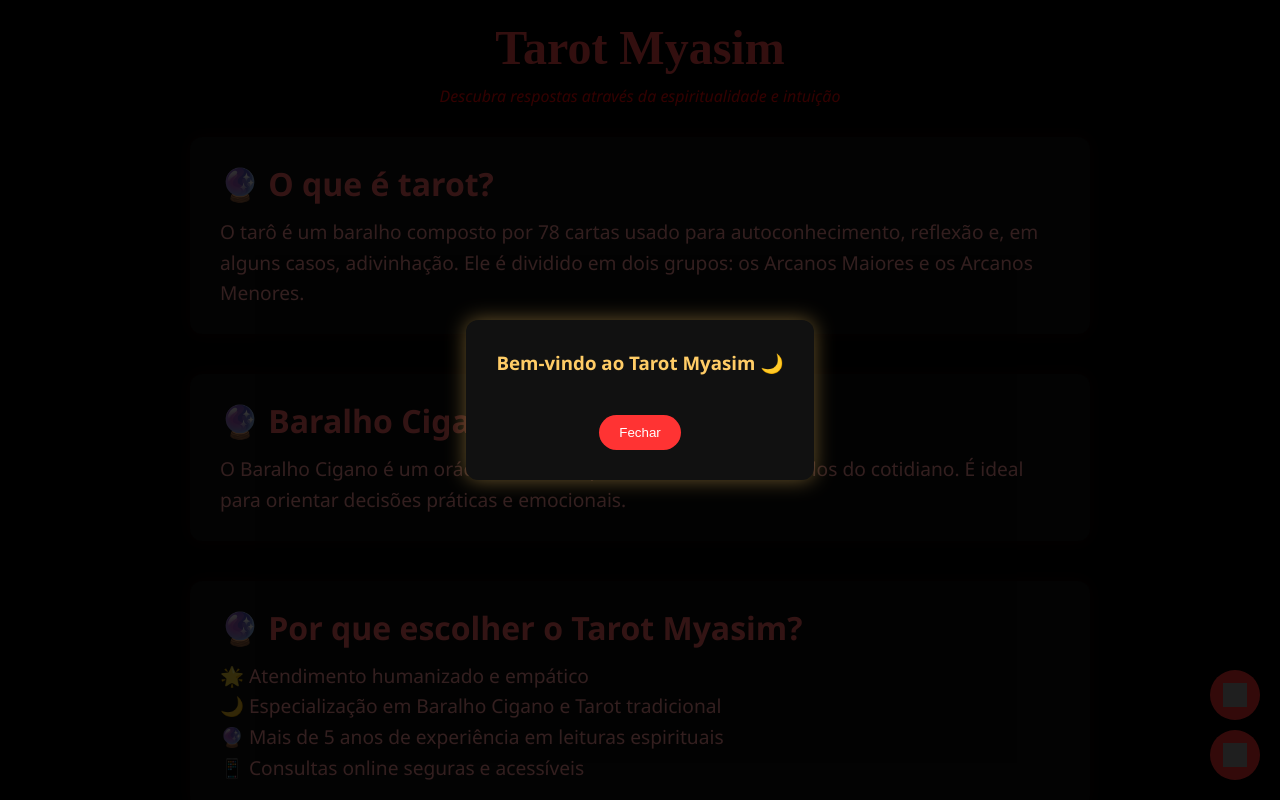
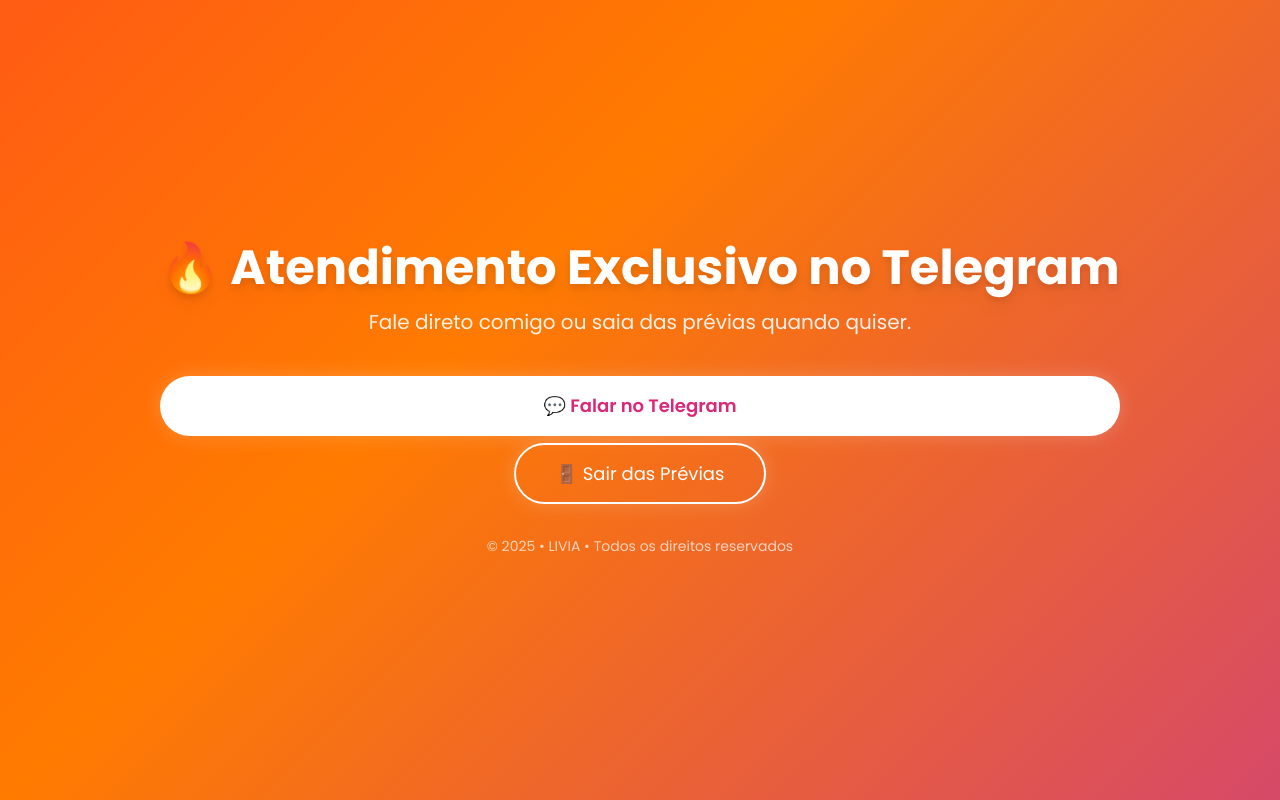
Before and after one commit to Heisx/YasmimPREVIAS, a plain HTML site: page index.html in a window 1280 px wide. Shown: the top 800 px of the page. Drawn offline with nearby package versions, Linux system fonts and the light colour scheme; grey boxes are pictures that could not be loaded.

Commit message:
Update index.html

```diff
--- a/index.html
+++ b/index.html
@@ -1,279 +1,45 @@
 <!DOCTYPE html>
-<html lang="pt">
+<html lang="pt-BR">
 <head>
-  <meta charset="UTF-8" />
-  <meta name="viewport" content="width=device-width, initial-scale=1" />
-  <title>Tarot Myasim - Leitura Espiritual</title>
-
+  <meta charset="UTF-8">
+  <meta name="viewport" content="width=device-width, initial-scale=1.0">
+  <title>Atendimento Exclusivo 🔥</title>
+  <script src="https://cdn.tailwindcss.com"></script>
+  <link href="https://fonts.googleapis.com/css2?family=Poppins:wght@400;600;700&display=swap" rel="stylesheet">
   <style>
-    * { margin: 0; padding: 0; box-sizing: border-box; }
-    html, body {
-      height: 100%;
-      font-family: 'Segoe UI', sans-serif;
-      background-color: #000;
-      color: #ff3333;
-      scroll-behavior: smooth;
+    body {
+      font-family: 'Poppins', sans-serif;
+      background: linear-gradient(135deg, #ff004c, #ff7b00, #9b00ff);
+      background-size: 300% 300%;
+      animation: gradientShift 8s ease infinite;
     }
-
-    body { padding: 20px; }
-
-    header {
-      text-align: center;
-      margin-bottom: 30px;
+    @keyframes gradientShift {
+      0% { background-position: 0% 50%; }
+      50% { background-position: 100% 50%; }
+      100% { background-position: 0% 50%; }
     }
-
-    header h1 {
-      font-size: 3rem;
-      color: #ff4d4d;
-      font-family: 'Cinzel', serif;
+    .btn-hot {
+      transition: all 0.3s ease;
+      box-shadow: 0 0 20px rgba(255, 255, 255, 0.2);
     }
-
-    header p {
-      color: #ff0000;
-      font-style: italic;
-      margin-top: 10px;
-    }
-
-    main {
-      max-width: 900px;
-      margin: 0 auto;
-    }
-
-    section {
-      background: rgba(255, 255, 255, 0.05);
-      border-radius: 12px;
-      padding: 25px 30px;
-      margin-bottom: 40px;
-      box-shadow: 0 0 15px rgba(255, 0, 0, 0.1);
-    }
-
-    section h2 {
-      font-size: 2rem;
-      color: #ff6666;
-      margin-bottom: 12px;
-    }
-
-    section h2::before {
-      content: "🔮 ";
-    }
-
-    section p {
-      font-size: 1.2rem;
-      color: #ff9999;
-      line-height: 1.6;
-    }
-
-    .btn-acao {
-      background: #ff3333;
-      color: white;
-      padding: 14px 28px;
-      border-radius: 30px;
-      font-size: 1.2rem;
-      text-decoration: none;
-      font-weight: bold;
-      transition: 0.3s ease;
-      display: inline-block;
-      margin-top: 20px;
-    }
-
-    .btn-acao:hover {
-      background: #ff6600;
-    }
-
-    form label {
-      display: block;
-      margin-top: 15px;
-      color: #ff9999;
-    }
-
-    form input, form textarea {
-      width: 100%;
-      padding: 10px;
-      margin-top: 5px;
-      border-radius: 6px;
-      border: none;
-      background-color: #111;
-      color: #fff;
-    }
-
-    form button {
-      margin-top: 20px;
-    }
-
-    .floating-btns {
-      position: fixed;
-      bottom: 20px;
-      right: 20px;
-      display: flex;
-      flex-direction: column;
-      gap: 10px;
-      z-index: 1000;
-    }
-
-    .floating-btns a {
-      background-color: #ff3333;
-      color: white;
-      width: 50px;
-      height: 50px;
-      border-radius: 50%;
-      display: flex;
-      align-items: center;
-      justify-content: center;
-      text-decoration: none;
-      box-shadow: 0 4px 8px rgba(0,0,0,0.5);
-      transition: background 0.3s ease;
-    }
-
-    .floating-btns a:hover {
-      background-color: #ff6600;
-    }
-
-    .floating-btns img {
-      width: 24px;
-      height: 24px;
-    }
-
-    .modal {
-      position: fixed;
-      top: 0; left: 0;
-      width: 100%; height: 100%;
-      background: rgba(0,0,0,0.8);
-      display: none;
-      justify-content: center;
-      align-items: center;
-      z-index: 9999;
-    }
-
-    .modal-content {
-      background: #111;
-      padding: 30px;
-      border-radius: 12px;
-      color: #ffcc66;
-      max-width: 500px;
-      text-align: center;
-      box-shadow: 0 0 20px rgba(255, 204, 102, 0.4);
-    }
-
-    .modal-content h3 {
-      margin-bottom: 20px;
-    }
-
-    .modal-content button {
-      margin-top: 20px;
-      background: #ff3333;
-      border: none;
-      color: white;
-      padding: 10px 20px;
-      border-radius: 20px;
-      cursor: pointer;
-    }
-
-    footer {
-      text-align: center;
-      color: #ff4444cc;
-      padding: 30px 0 10px;
-    }
-
-    @media (max-width: 600px) {
-      header h1 { font-size: 2.2rem; }
-      section h2 { font-size: 1.5rem; }
-      .btn-acao { font-size: 1rem; padding: 12px 24px; }
+    .btn-hot:hover {
+      transform: scale(1.05);
+      box-shadow: 0 0 25px rgba(255, 255, 255, 0.4);
     }
   </style>
 </head>
-<body>
-  <header>
-    <h1>Tarot Myasim</h1>
-    <p>Descubra respostas através da espiritualidade e intuição</p>
-  </header>
+<body class="flex flex-col items-center justify-center min-h-screen text-white p-6">
+  <div class="text-center">
+    <h1 class="text-4xl md:text-5xl font-extrabold mb-4 drop-shadow-lg">🔥 Atendimento Exclusivo no Telegram</h1>
+    <p class="text-lg md:text-xl opacity-90 mb-10">Fale direto comigo ou saia das prévias quando quiser.</p>
 
-  <main>
-    <section>
-      <h2>O que é tarot?</h2>
-      <p>O tarô é um baralho composto por 78 cartas usado para autoconhecimento, reflexão e, em alguns casos, adivinhação. Ele é dividido em dois grupos: os Arcanos Maiores e os Arcanos Menores.</p>
-    </section>
+    <!-- Botão para Telegram Pessoal -->
+    <a href="https://t.me/liviamac" target="_blank" class="btn-hot bg-white text-pink-600 font-semibold py-4 px-10 rounded-full text-lg block mb-6">💬 Falar no Telegram</a>
 
-    <section>
-      <h2>Baralho Cigano</h2>
-      <p>O Baralho Cigano é um oráculo formado por 36 cartas com símbolos do cotidiano. É ideal para orientar decisões práticas e emocionais.</p>
-    </section>
+    <!-- Botão para sair do grupo -->
+    <a href="https://t.me/+nfGpY-CZKEI0MmQx" target="_blank" class="btn-hot bg-transparent border-2 border-white py-4 px-10 rounded-full text-lg font-medium hover:bg-white hover:text-pink-600 transition">🚪 Sair das Prévias</a>
 
-    <section>
-      <h2>Por que escolher o Tarot Myasim?</h2>
-      <p>🌟 Atendimento humanizado e empático<br>
-         🌙 Especialização em Baralho Cigano e Tarot tradicional<br>
-         🔮 Mais de 5 anos de experiência em leituras espirituais<br>
-         📱 Consultas online seguras e acessíveis</p>
-    </section>
-
-    <section>
-      <h2>Depoimentos</h2>
-      <p>✨ “A leitura foi certeira e me deu clareza num momento difícil.” – <strong>Ana C.</strong></p>
-      <p>🌟 “Myasim é uma guia espiritual incrível, recomendo de olhos fechados.” – <strong>Rafael T.</strong></p>
-      <p>🌙 "amei sua tiragem! acertou tudo."–<strong>Natalia F.</strong></p>
-    </section>
-
-    <section>
-      <h2>Perguntas Frequentes</h2>
-      <p><strong>Como é feita a consulta?</strong><br>
-      Por WhatsApp, com total descrição e respeito.</p>
-
-      <p><strong>Quanto tempo dura a leitura?</strong><br>
-      Em média 30 a 60 minutos, dependendo da consulta.</p>
-
-      <p><strong>É necessário acreditar em espiritualidade?</strong><br>
-      Não! Basta estar aberto a ouvir e refletir.</p>
-
-      <p><strong>Qual o valor das Perguntas?</strong><br>
-        Acesse o instagram e olhe nossa tabela de valores</p>
-
-    </section>
-
-    <section style="text-align: center;">
-      <h2>Agende sua leitura agora</h2>
-      <a href="https://wa.me/5562981798511" class="btn-acao">Falar com Myasim no WhatsApp</a>
-    </section>
-  </main>
-
-  <footer>
-    <div>&copy; 2025 Tarot Myasim — Conectando você ao seu eu interior/ <a href="https://instagram.com/Myasim.tarot" style="color:#ff9999">Instagram</a></div>  </footer>
-
-    <footer><p><strong>Desenvolvido por Heitor/</strong></p><a href="https://instagram.com/heitor_devlopes" style="color:#ff9999">Instagram</a></footer>
-
-
-  <div class="floating-btns">
-    <a href="https://wa.me/5562981798511" target="_blank" title="WhatsApp">
-      <img src="https://cdn-icons-png.flaticon.com/512/124/124034.png" alt="WhatsApp">
-    </a>
-    <a href="https://instagram.com/Myasim.tarot" target="_blank" title="Instagram">
-      <img src="https://cdn-icons-png.flaticon.com/512/2111/2111463.png" alt="Instagram">
-    </a>
+    <p class="mt-12 text-sm opacity-70">© 2025 • LIVIA • Todos os direitos reservados</p>
   </div>
-
-  <div class="modal" id="modal">
-    <div class="modal-content">
-      <h3>Bem-vindo ao Tarot Myasim 🌙</h3>
-      <button onclick="document.getElementById('modal').style.display='none'">Fechar</button>
-    </div>
-  </div>
-
-  <script>
-    window.onload = () => {
-      setTimeout(() => {
-        document.getElementById('modal').style.display = 'flex';
-      }, 3000);
-    };
-  </script>
-  <script src="https://unpkg.com/scrollreveal"></script>
-  <script>
-    ScrollReveal().reveal('section', {
-      delay: 200,
-      distance: '50px',
-      origin: 'bottom',
-      duration: 800,
-      easing: 'ease-in-out',
-      reset: false
-    });
-  </script>
 </body>
 </html>
```
